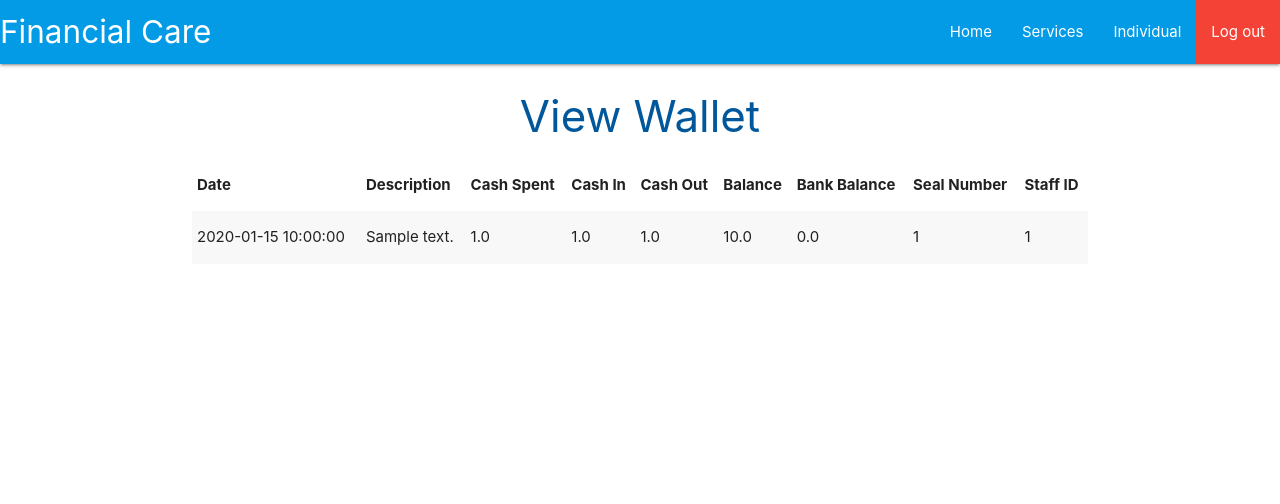
After one commit to EthanTrout/financial-care, a Flask app: page /view_wallet/1 in a window 1280 px wide. The commit adds this page. Shown: the top 504 px of the page. Run offline with Flask 3, Linux system fonts and the light colour scheme; tables that the repository leaves empty hold one stand-in row (values such as "Sample post"); some libraries are stand-ins or nearby versions.

Commit message:
feat: added view wallet. read functionality to the wallet_entry table for each person

```diff
--- a/financialcare/routes.py
+++ b/financialcare/routes.py
@@ -410,3 +410,9 @@ def check_seal(service_user_id):
         else:
             open_modal = True
     return render_template("check_seal.html",service_user_id=service_user_id, open_modal=open_modal)
+
+
+@app.route("/view_wallet/<int:service_user_id>")
+def view_wallet(service_user_id):
+    wallet_entries = WalletEntry.query.filter_by(service_user_id=service_user_id).all()
+    return render_template("view_wallet.html",wallet_entries=wallet_entries)
--- a/financialcare/templates/service_users.html
+++ b/financialcare/templates/service_users.html
@@ -25,6 +25,7 @@
 
                 {% endif %}
             <a href="{{ url_for('check_seal',service_user_id=service_user.id) }}" class="btn green accent-4">Open Wallet</a>
+            <a href="{{ url_for('view_wallet',service_user_id=service_user.id) }}" class="btn light-blue accent-4">View Wallet</a>
         </p>
             <!-- Modal Structure -->
             <div id="modal-{{ service_user.id }}" class="modal">
--- /dev/null
+++ b/financialcare/templates/view_wallet.html
@@ -0,0 +1,39 @@
+{% extends "base.html" %}
+{% block content %}
+
+<h3 class="light-blue-text text-darken-4 center-align">View Wallet</h3>
+
+<table class="highlight responsive-table striped">
+    <thead>
+      <tr>
+          <th>Date</th>
+          <th>Description</th>
+          <th>Cash Spent</th>
+          <th>Cash In</th>
+          <th>Cash Out</th>
+          <th>Balance</th>
+          <th>Bank Balance</th>
+          <th>Seal Number</th>
+          <th>Staff ID</th>
+      </tr>
+    </thead>
+
+    <tbody>
+        {% for wallet_entry in wallet_entries %}
+        <tr>
+            <td>{{wallet_entry.date_time}}</td>
+            <td>{{wallet_entry.money_spent_description}}</td>
+            <td>{{wallet_entry.money_spent}}</td>
+            <td>{{wallet_entry.cash_in}}</td>
+            <td>{{wallet_entry.cash_out}}</td>
+            <td>{{wallet_entry.cash_amount}}</td>
+            <td>{{wallet_entry.bank_amount}}</td>
+            <td>{{wallet_entry.seal_number}}</td>
+            <td>{{wallet_entry.staff_id}}</td>
+
+        </tr>
+        {% endfor %}
+    </tbody>
+  </table>
+
+{% endblock %}
```
